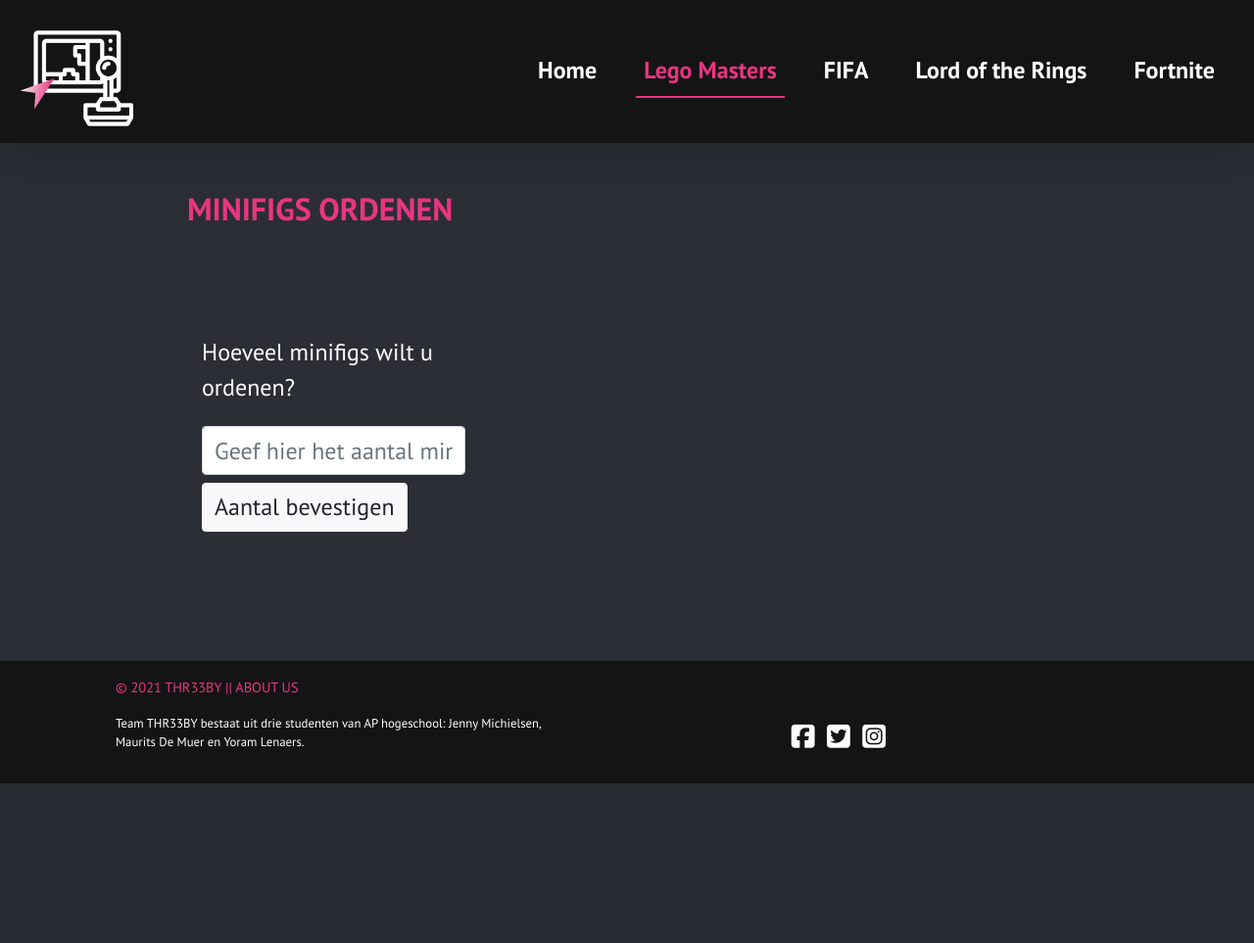
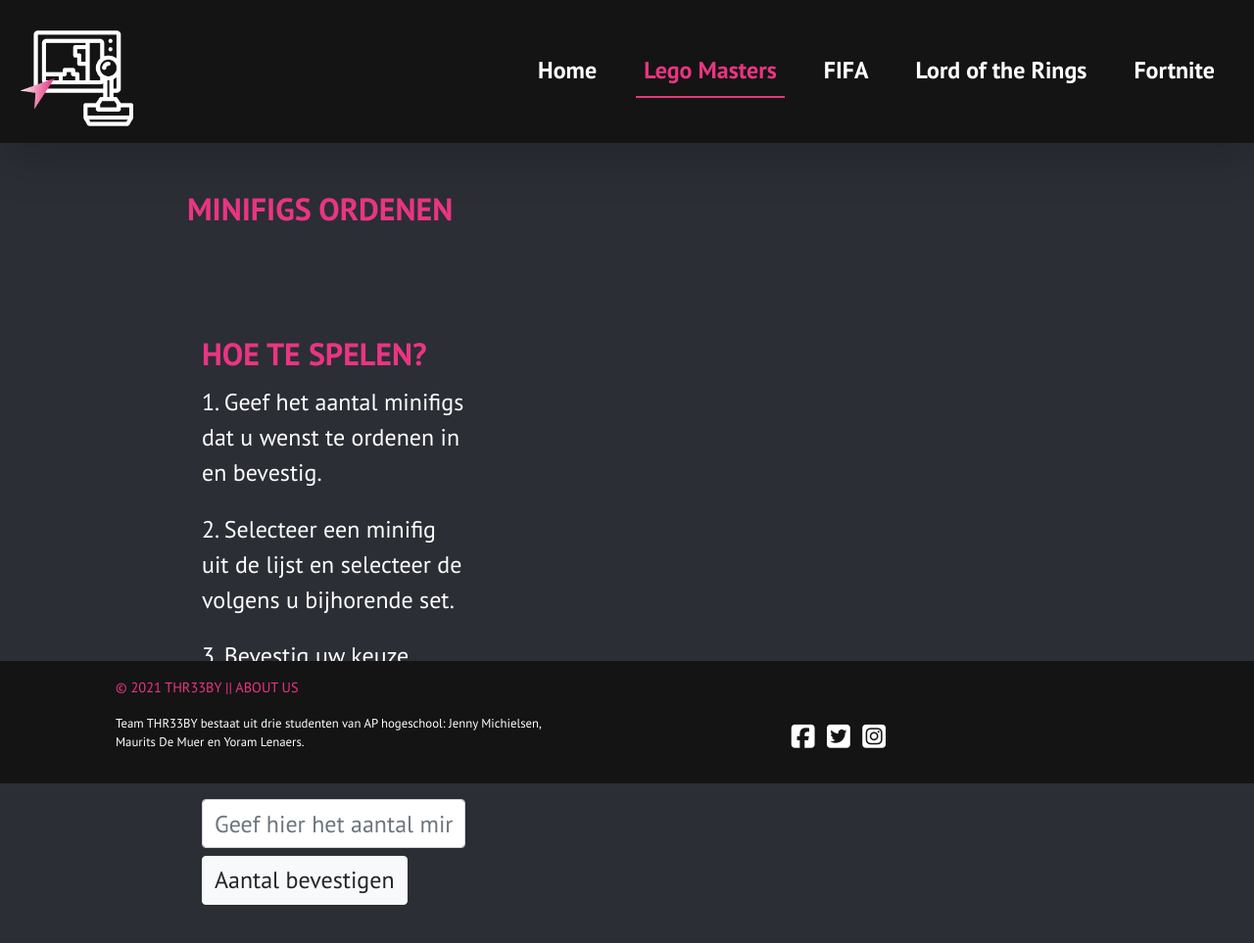
Before and after one commit to mauritsdemuer/THR33BY-PROJECT, a PHP site: page /lego.html in a window 1280 px wide. Shown: the top 963 px of the page at 98% size. Before the commit the page ends 800 px from the top, so only its background shows below. Run offline with PHP 8.4, Linux system fonts and the light colour scheme; some libraries are stand-ins or nearby versions.

Commit message:
gamerules added & removed on start
also removed useless images

```diff
--- a/css/style.css
+++ b/css/style.css
@@ -185,6 +185,10 @@ footer {
 
 /* LEGO PAGE */
 
+#gameRules {
+  padding-bottom: 5%;
+}
+
 #minifigImage {
   width: 25rem !important;
   height: 25rem !important;
@@ -344,4 +348,8 @@ ul.images li {
     height: 10rem !important;
     padding-bottom: 10%;
   }
+
+  #gameRules {
+    width: 100%;
+  }
 }
--- a/js/javascript.js
+++ b/js/javascript.js
@@ -137,8 +137,9 @@ startSortButton.addEventListener("click", () => {
     setImage1.src = randomizeArray(setlocations);
     setImage2.src = randomizeArray(setlocations);
 
-    //verbergt het initiele sorteerformulier tot er gerefresht wordt
+    //verbergt het initiele sorteerformulier & spelregels tot er bevestigd wordt
     $("#sortForm").addClass("d-none");
+    $("#gameRules").addClass("d-none");
 
     //verwijdert de d-none class zodat de content zichtbaar wordt on click
     $("#stopSort").removeClass("d-none");
--- a/lego.html
+++ b/lego.html
@@ -147,6 +147,19 @@
       </div>
       <div class="row m-5">
         <div class="col-lg-4 col-sm-12">
+          <div id="gameRules">
+            <h2 class="text-uppercase font-weight-bold text-title">
+              Hoe te spelen?
+            </h2>
+            <p class="fillertext">
+              1. Geef het aantal minifigs dat u wenst te ordenen in en bevestig.
+            </p>
+            <p class="fillertext">
+              2. Selecteer een minifig uit de lijst en selecteer de volgens u
+              bijhorende set.
+            </p>
+            <p class="fillertext">3. Bevestig uw keuze.</p>
+          </div>
           <form class="visible" id="sortForm">
             <div class="form-group" id="formToHideAfterClick">
               <label class="fillertext" for="formGroupExampleInput"
@@ -171,7 +184,6 @@
           </form>
         </div>
       </div>
-
       <div class="row m-5">
         <div class="col-lg-4 col-sm-12">
           <div
@@ -184,7 +196,6 @@
             <strong>Aantal minifigs al geordend:</strong>
             <p id="counterUp">0</p>
           </div>
-
           <img
             class="img-fluid d-none"
             id="minifigImage"
@@ -192,7 +203,6 @@
             alt="Minifig afbeelding"
           />
         </div>
-
         <div class="col-lg-2"></div>
         <div class="col-lg-6 col-md-12 d-none" id="setSelection">
           <h3 class="visible fillertext boldTitle">Naam van minifig</h3>
```
Also changed, not shown: images/minifigs/brick_suit.png (deleted), images/minifigs/dragon_suit.png (deleted), images/minifigs/female_programmer.png (deleted), images/minifigs/lift_bro.png (deleted), images/minifigs/old/brick_suit.jpg (deleted), images/minifigs/old/burninate.jpg (deleted), images/minifigs/old/female_programmer.jpg (deleted), images/minifigs/old/lift_bro.jpg (deleted).
